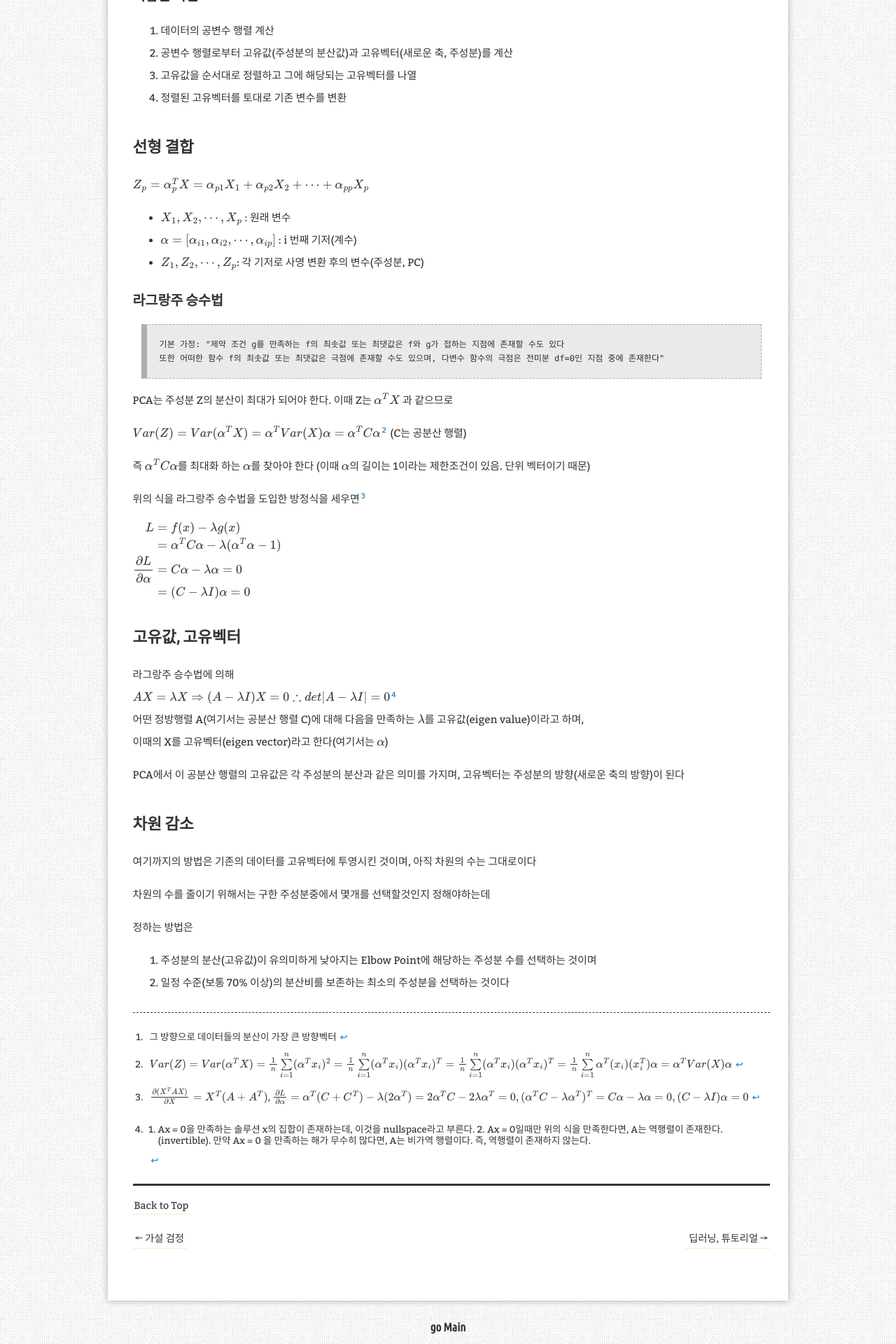
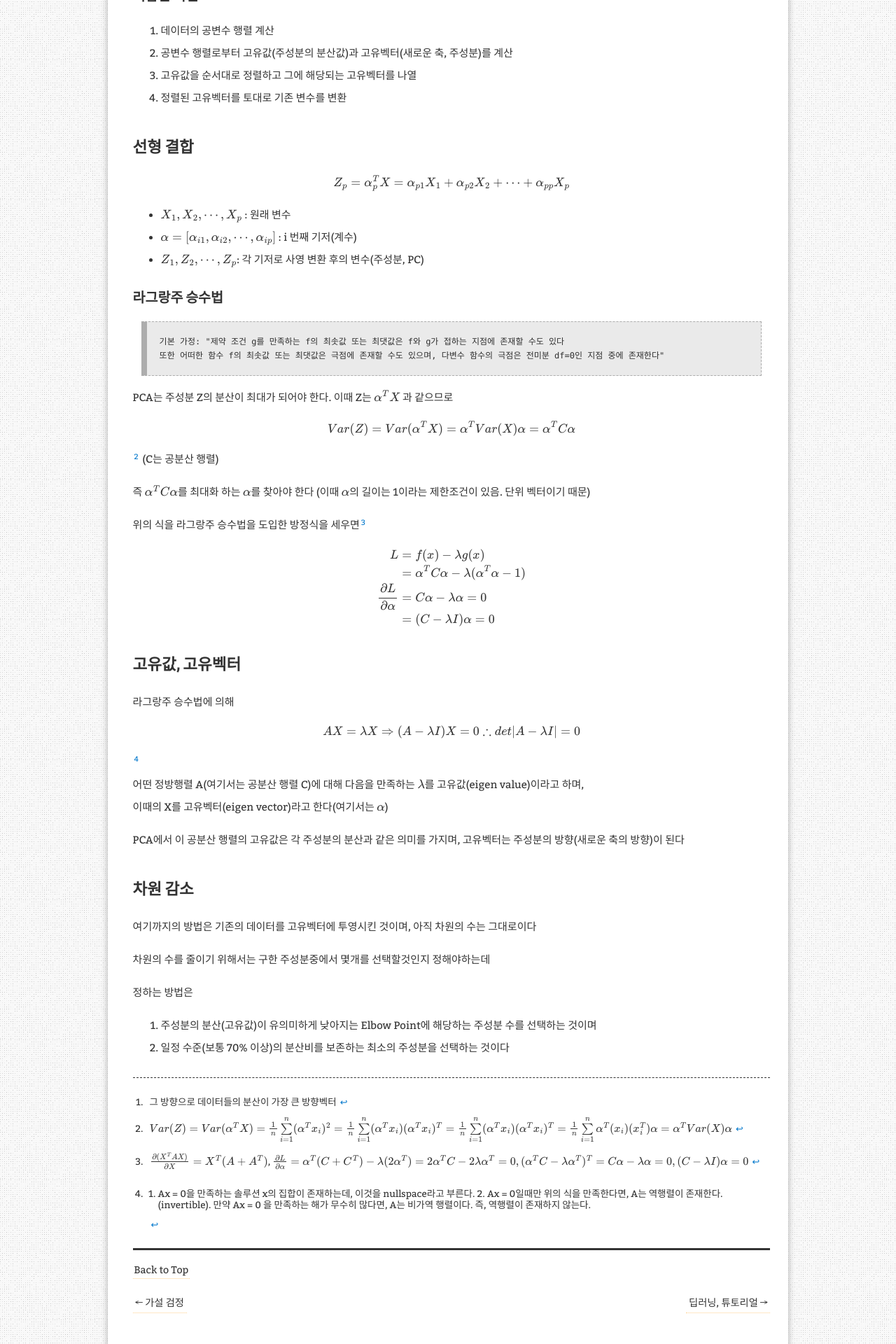
Before and after one commit to aristohyun/aristohyun.github.io, a Jekyll site: the page built from _posts/2021-07-31-PCA.md, in a window 1280 px wide. Shown: the part 1715-3635 px from the top of the page at 70% size. Built offline with Jekyll 4.4.1, drawn with Linux system fonts in a browser that asks for light colours; formulas are drawn with MathJax 3; comment, search, counter and statistics services are not loaded.

Commit message:
Update 2021-07-31-PCA.md

```diff
--- a/_posts/2021-07-31-PCA.md
+++ b/_posts/2021-07-31-PCA.md
@@ -48,7 +48,7 @@ redirect_from:
 
 ## 선형 결합
 
-$ Z_ p = \alpha_ p ^ T X = \alpha_ {p1} X_ 1 +  \alpha_ {p2} X_ 2 + \cdots + \alpha_ {pp} X_ p $
+@ Z_ p = \alpha_ p ^ T X = \alpha_ {p1} X_ 1 +  \alpha_ {p2} X_ 2 + \cdots + \alpha_ {pp} X_ p @
 
 - $ X_ 1, X_ 2, \cdots, X_ p$ : 원래 변수
 - $ \alpha = [\alpha_ {i1}, \alpha_ {i2}, \cdots, \alpha_ {ip}] $ : i 번째 기저(계수)
@@ -62,28 +62,28 @@ $ Z_ p = \alpha_ p ^ T X = \alpha_ {p1} X_ 1 +  \alpha_ {p2} X_ 2 + \cdots + \al
 
 PCA는 주성분 Z의 분산이 최대가 되어야 한다. 이때 Z는 $\alpha ^T X$ 과 같으므로
 
-$ Var(Z) = Var(\alpha ^T X) = \alpha ^T Var(X) \alpha = \alpha ^T C \alpha $[^aTCa]  (C는 공분산 행렬)
+@ Var(Z) = Var(\alpha ^T X) = \alpha ^T Var(X) \alpha = \alpha ^T C \alpha @[^aTCa]  (C는 공분산 행렬)
 
 즉 $ \alpha ^T C \alpha $를 최대화 하는 $\alpha$를 찾아야 한다 (이때 $\alpha$의 길이는 1이라는 제한조건이 있음. 단위 벡터이기 때문)
 
 위의 식을 라그랑주 승수법을 도입한 방정식을 세우면[^Lagrange]
 
-$
+@
 \begin{align\*}
  L &= f(x) - \lambda g(x) \\\
    &= \alpha ^T C \alpha - \lambda( \alpha^ T \alpha - 1 ) \\\
  \frac{\partial L}{\partial \alpha} &= C \alpha - \lambda \alpha = 0 \\\
  &= (C - \lambda I) \alpha = 0
 \end{align\*}
-$
+@
 
 
 ## 고유값, 고유벡터
 
 라그랑주 승수법에 의해
-$ AX = \lambda X \Rightarrow  (A-\lambda I)X = 0 \\\
+@ AX = \lambda X \Rightarrow  (A-\lambda I)X = 0 \\\
 \therefore det|A-\lambda I|=0
-$[^matrix]
+@[^matrix]
 어떤 정방행렬 A(여기서는 공분산 행렬 C)에 대해 다음을 만족하는 $\lambda$를 고유값(eigen value)이라고 하며,
 이때의 X를 고유벡터(eigen vector)라고 한다(여기서는 $\alpha$)
 
```
